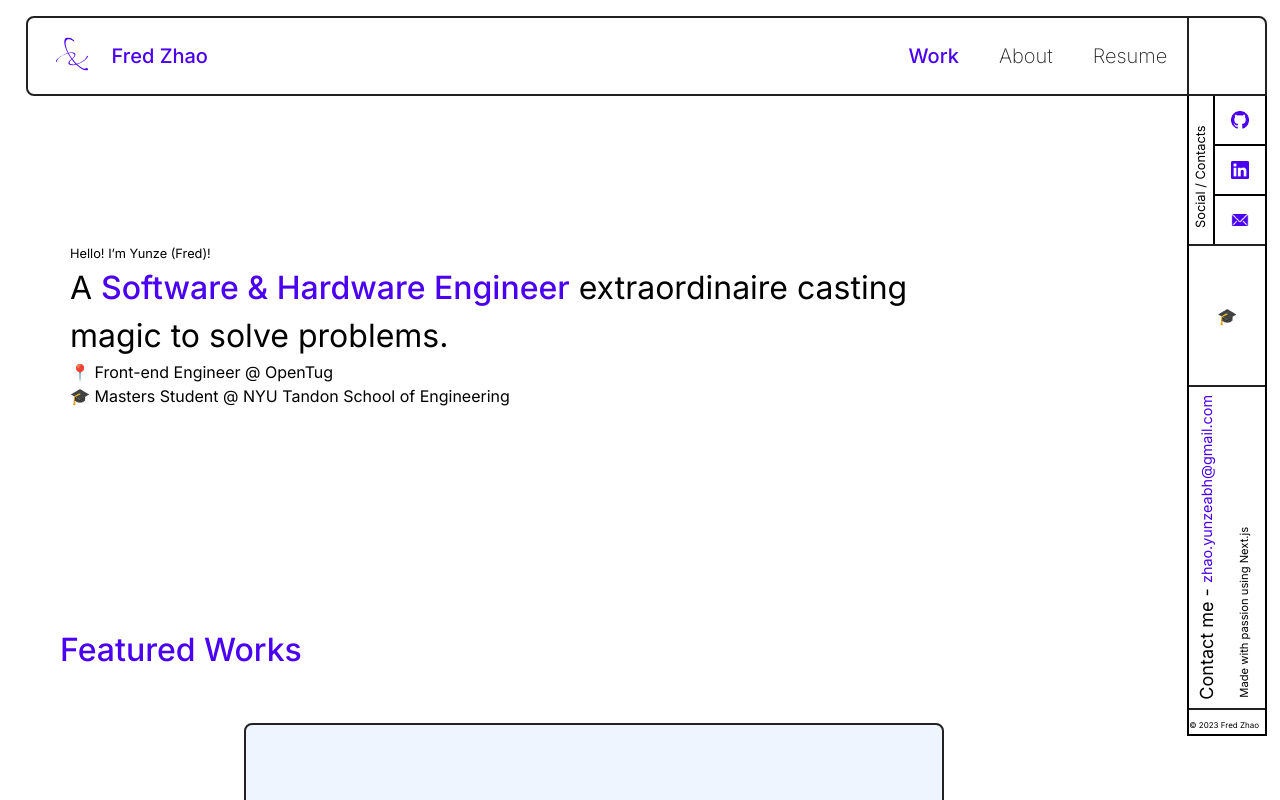
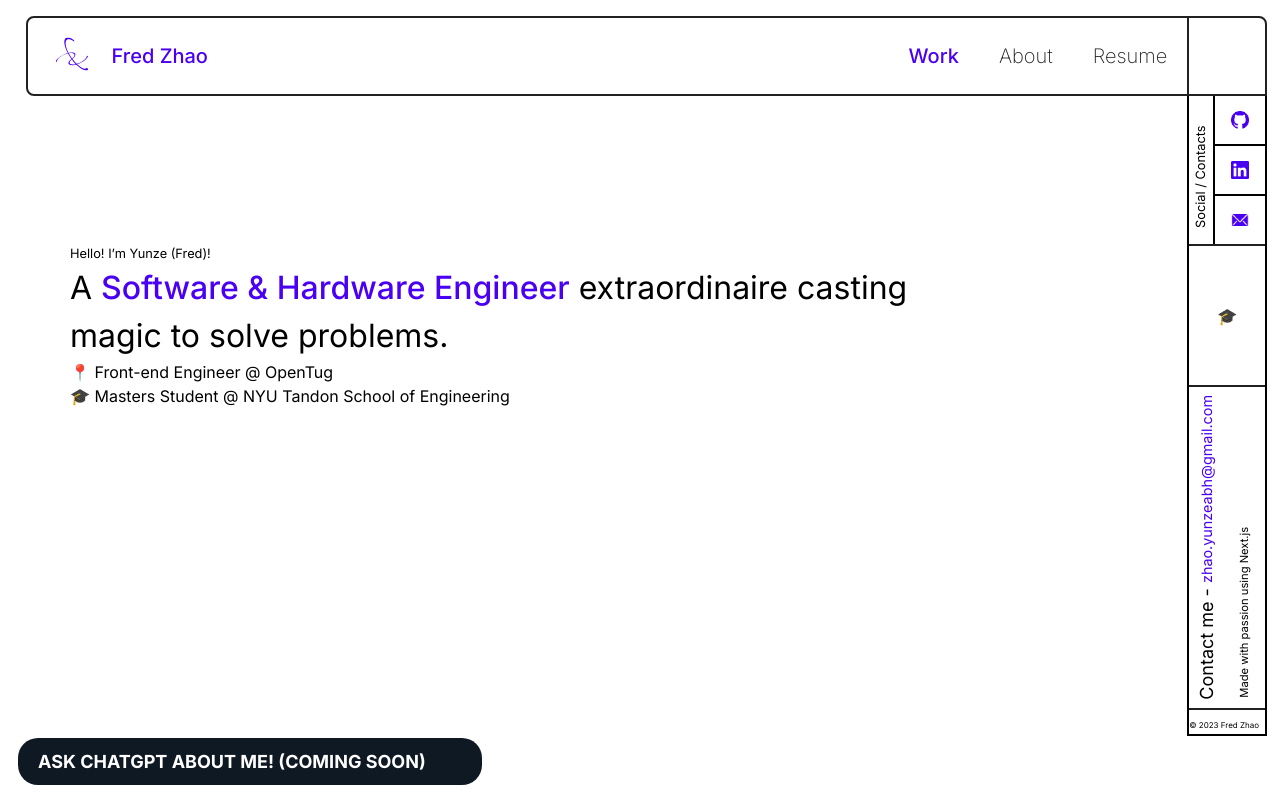
Before and after one commit to Yunzez/portfolio, a Next.js app in the folder portfolio/: page / in a window 1280 px wide. Shown: the top 800 px of the page. Built offline with nearby package versions, Linux system fonts and the light colour scheme.

Commit message:
working on it

```diff
--- /dev/null
+++ b/portfolio/app/api/OpenAi/route.ts
@@ -0,0 +1,41 @@
+
+const { Configuration, OpenAIApi } = require("openai");
+require("dotenv").config();
+
+import { NextApiRequest, NextApiResponse } from 'next'
+export async function POST(Request: NextApiRequest) {
+    // const configuration = new Configuration({
+    //     apiKey: process.env.OPENAI_API_KEY,
+    //   });
+    //   const openai = new OpenAIApi(configuration);
+
+      const apiKey = process.env.OPENAI_API_KEY
+      const url = 'https://api.openai.com/v1/chat/completions'
+
+      const messages = 'hello, can you just say hi?'
+      const body = JSON.stringify({
+        prompt: "Say this is a test",
+        model: 'gpt-3.5-turbo',
+        stream: false,
+      })
+
+      try {
+        const response = await fetch(url, {
+          method: 'POST',
+          headers: {
+            'Content-Type': 'application/json',
+            Authorization: `Bearer ${apiKey}`,
+          },
+          body,
+        })
+        const data = await response.json()
+        return new Response( data , {
+            status: 200,
+          })
+      } catch (error) {
+        console.log('error occur')
+        return new Response( error.message , {
+            status: 500,
+          });
+      }
+  }
--- /dev/null
+++ b/portfolio/app/api/test/route.ts
@@ -0,0 +1,5 @@
+
+import { NextApiRequest, NextApiResponse } from 'next'
+export async function GET(Request: NextApiRequest) {
+    return new Response("This is a new API route");
+  }
--- a/portfolio/app/context/GlobalProvider.tsx
+++ b/portfolio/app/context/GlobalProvider.tsx
@@ -10,7 +10,8 @@ import React, {
   useEffect,
 } from "react";
 import { theme as lightTheme, darkTheme } from "../theme/theme";
-
+import { Configuration, OpenAIApi } from "openai";
+require('dotenv').config()
 interface GlobalContextProps {
   color: string;
   setColor: (color: string) => void;
@@ -40,6 +41,7 @@ interface GlobalContextProviderProps {
 export const GlobalContextProvider: React.FC<GlobalContextProviderProps> = ({
   children,
 }) => {
+
   const [color, setColor] = useState("red");
   const [loaded, setLoaded] = useState(false);
 
@@ -86,7 +88,7 @@ export const GlobalContextProvider: React.FC<GlobalContextProviderProps> = ({
         loaded,
         darkMode,
         setDarkMode,
-        theme,
+        theme
       }}
     >
       {children}
--- a/portfolio/app/page.tsx
+++ b/portfolio/app/page.tsx
@@ -10,6 +10,8 @@ import { useContext, useEffect, useState } from "react";
 import { SkillTag } from "./utils";
 import { AdjustedDivForFooter } from "./theme/themedComponents";
 import { GlobalContext } from "./context/GlobalProvider";
+import { ResumeBtn } from "./resume/page";
+import { useTransition } from "react";
 type WorkCardProps = {
   name: string;
   date: string;
@@ -494,6 +496,7 @@ export default function Home() {
   const [allWorkData, setAllWorkData] = useState(workData);
   const [isHovered, setHovered] = useState<SkillTag | undefined>(SkillTag.All);
   const [selectedView, setSelectedView] = useState("block");
+
   useEffect(() => {
     console.log("tage changed");
     const newData = workData;
@@ -659,6 +662,19 @@ export default function Home() {
                   </div>
                 </div>
               </WelcomeContainer>
+              <div style={{ maxWidth: "500px" }} className="mt-20">
+                <ResumeBtn
+                  onClick={() => {
+                    console.log("open chatgpt");
+                    fetch('api/OpenAi').then((data) => {console.log(data)})
+                  }}
+                >
+                  <span className="button_lg">
+                    <span className="button_sl"></span>
+                    <span className="button_text"> Ask ChatGPT about me! (coming soon)</span>
+                  </span>
+                </ResumeBtn>
+              </div>
               <PurpleText
                 fontSize="32px"
                 style={{
@@ -709,22 +725,20 @@ export default function Home() {
 const LoaderWrapper = styled.div<BasicComponentProps>`
   border: 1px solid #000;
   width: 40vw;
-  padding:3px;
+  padding: 3px;
   margin-left: 10vw;
   margin-right: 10vw;
   margin-top: 50px;
   height: 22px;
   border-radius: ${({ theme }) => theme.radiusXxs};
-  border: 2px solid  ${({ theme }) => theme.themeBlack};
+  border: 2px solid ${({ theme }) => theme.themeBlack};
 `;
 
-
 const Loader = styled.div<BasicComponentProps>`
-height: 100%;
+  height: 100%;
   border-radius: ${({ theme }) => theme.radiusXxs};
   background: ${({ theme }) => theme.themePurple};
 `;
-
 
 const LoadingPage = () => {
   const [progress, setProgress] = useState(0);
@@ -746,7 +760,7 @@ const LoadingPage = () => {
   }, []);
 
   return (
-    <div style={{ height: "60vh" }}>
+    <div style={{ height: "vh" }}>
       <div className="flex" style={{ marginTop: "20vh" }}>
         <div>
           <PurpleText
@@ -760,13 +774,8 @@ const LoadingPage = () => {
         </div>
       </div>
 
-      <LoaderWrapper
-        theme={theme}
-      >
-        <Loader
-        theme={theme}
-          style={{width: `${progress}%` }}
-        ></Loader>
+      <LoaderWrapper theme={theme}>
+        <Loader theme={theme} style={{ width: `${progress}%` }}></Loader>
       </LoaderWrapper>
     </div>
   );
--- a/portfolio/app/resume/page.tsx
+++ b/portfolio/app/resume/page.tsx
@@ -3,8 +3,8 @@ import React from "react";
 import { openInNewTab } from "../utils";
 import styled from "styled-components";
 import theme from "../theme/theme";
-const Resume = () => {
-  const ResumeBtn = styled.div`
+
+export const ResumeBtn = styled.div`
     -moz-appearance: none;
     -webkit-appearance: none;
     appearance: none;
@@ -18,9 +18,8 @@ const Resume = () => {
     text-transform: uppercase;
     font-weight: bold;
     font-size: 18px;
-    transition: all .15s ease;
+    transition: all 0.15s ease;
     border-radius: ${theme.radiusSm};
-
 
     &::before {
       top: 0;
@@ -64,8 +63,7 @@ const Resume = () => {
     }
 
     .button_lg::before {
-
-    content: '';
+      content: "";
       display: block;
       position: absolute;
       top: 0;
@@ -76,7 +74,7 @@ const Resume = () => {
     }
 
     .button_lg::after {
-    content: '';
+      content: "";
       display: block;
       position: absolute;
       right: 0;
@@ -84,7 +82,7 @@ const Resume = () => {
       width: 4px;
       height: 4px;
       background-color: #0f1923;
-    transition: all .2s ease;
+      transition: all 0.2s ease;
     }
 
     .button_sl {
@@ -96,7 +94,7 @@ const Resume = () => {
       width: 0;
       background-color: ${theme.themePurple};
       transform: skew(-20deg);
-    transition: all .3s ease-in-out;
+      transition: all 0.3s ease-in-out;
     }
 
     .button_text {
@@ -114,11 +112,12 @@ const Resume = () => {
     &:hover .button_lg::after {
       background-color: #fff;
     }
+  `;
+const Resume = () => {
 
-  `;
   return (
-    <div className="flex justify-center w-screen" style={{height: '80vh'}}>
-      <div className=" flex flex-col justify-center h-90" >
+    <div className="flex justify-center w-screen" style={{ height: "80vh" }}>
+      <div className=" flex flex-col justify-center h-90">
         <ResumeBtn
           onClick={() =>
             openInNewTab(
@@ -130,7 +129,6 @@ const Resume = () => {
             <span className="button_sl"></span>
             <span className="button_text"> View my resume</span>
           </span>
-
         </ResumeBtn>
         <ResumeBtn
           onClick={() =>
@@ -144,7 +142,6 @@ const Resume = () => {
             <span className="button_sl"></span>
             <span className="button_text"> Download my resume</span>
           </span>
-
         </ResumeBtn>
       </div>
     </div>
--- a/portfolio/next.config.js
+++ b/portfolio/next.config.js
@@ -1,4 +1,13 @@
 /** @type {import('next').NextConfig} */
 const nextConfig = {}
 
-module.exports = nextConfig
+module.exports = {
+    async rewrites() {
+        return [
+          {
+            source: '/api/:path*',
+            destination: 'https://api.example.com/:path*',
+          },
+        ]
+      },
+  };
--- a/portfolio/package.json
+++ b/portfolio/package.json
@@ -17,6 +17,7 @@
     "eslint": "8.40.0",
     "eslint-config-next": "13.4.2",
     "next": "13.4.2",
+    "openai": "^3.3.0",
     "postcss": "8.4.23",
     "react": "18.2.0",
     "react-dom": "18.2.0",
```
Also changed, not shown: 2 other files (tests, documents, lock files or other folders). Lines whose indentation alone changed are shown as unchanged.
